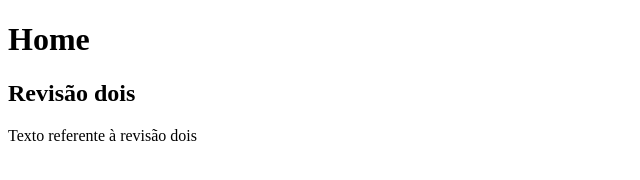
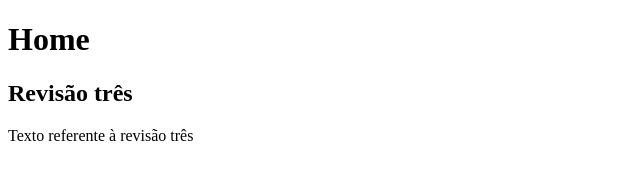
Before and after one commit to RomFel/exemplo-do-projeto, a plain HTML site: page index.html in a window 1280 px wide. Shown: the full height of the page, 0-640 px from the left. Drawn offline with Linux system fonts and the light colour scheme.

Commit message:
Revisão Três

```diff
--- a/index.html
+++ b/index.html
@@ -7,7 +7,7 @@
 </head>
 <body>
     <h1>Home</h1>
-    <h2>Revisão dois</h2>
-    <p>Texto referente à revisão dois</p>
+    <h2>Revisão três</h2>
+    <p>Texto referente à revisão três</p>
 </body>
 </html>
```
